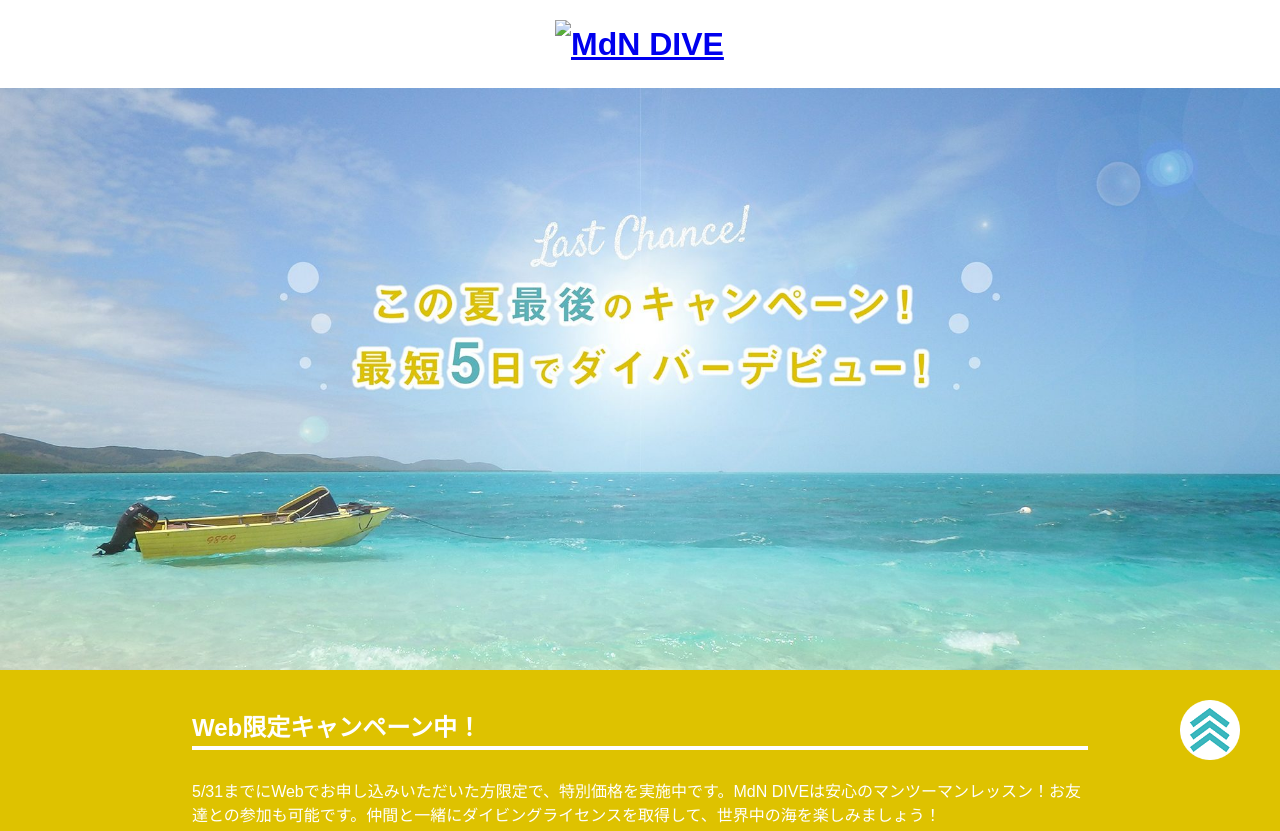
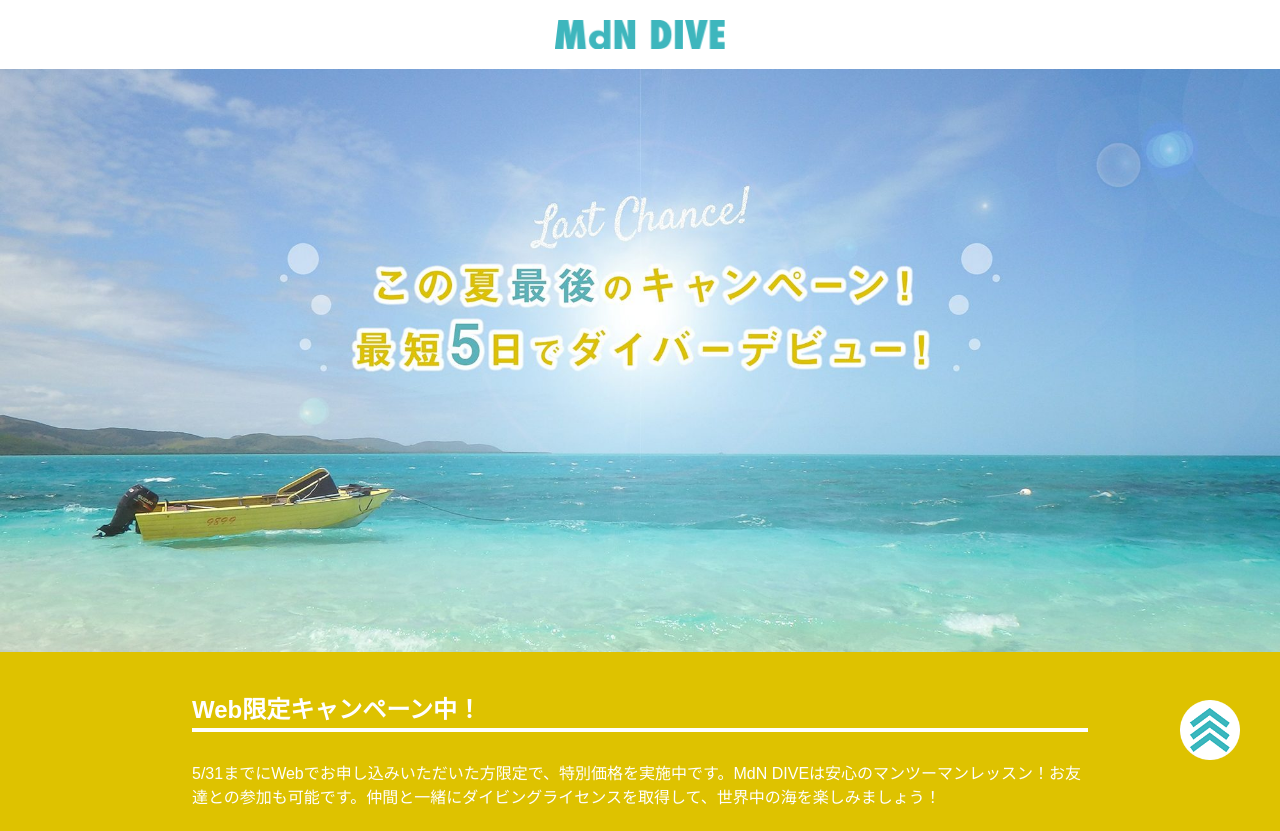
Before and after one commit to natsuki-ishikawa/portfolio, a plain HTML site: page index.html in a window 1280 px wide. Shown: the top 831 px of the page. Drawn offline with nearby package versions, Linux system fonts and the light colour scheme; files whose address does not match are found by name.

Commit message:
Update index.html

```diff
--- a/index.html
+++ b/index.html
@@ -18,7 +18,7 @@
     </div>
     <h1>
       <a href="lesson.html">
-        <img src="img/kadai-logo.png" alt="MdN DIVE">
+        <img src="https://natsuki-ishikawa.github.io/portfolio/kadai-logo.png" alt="MdN DIVE">
       </a>
     </h1>
   </header>
```
